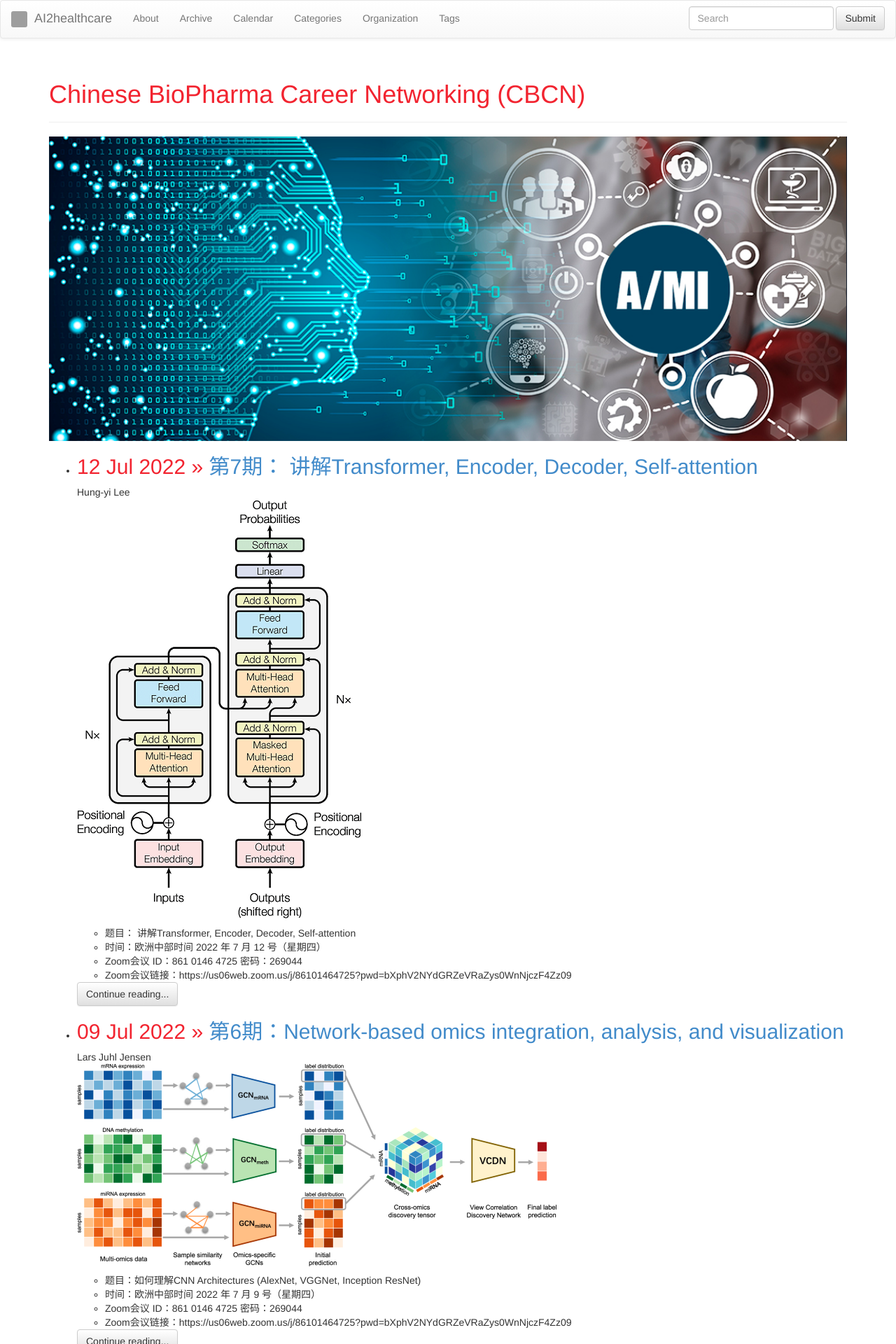
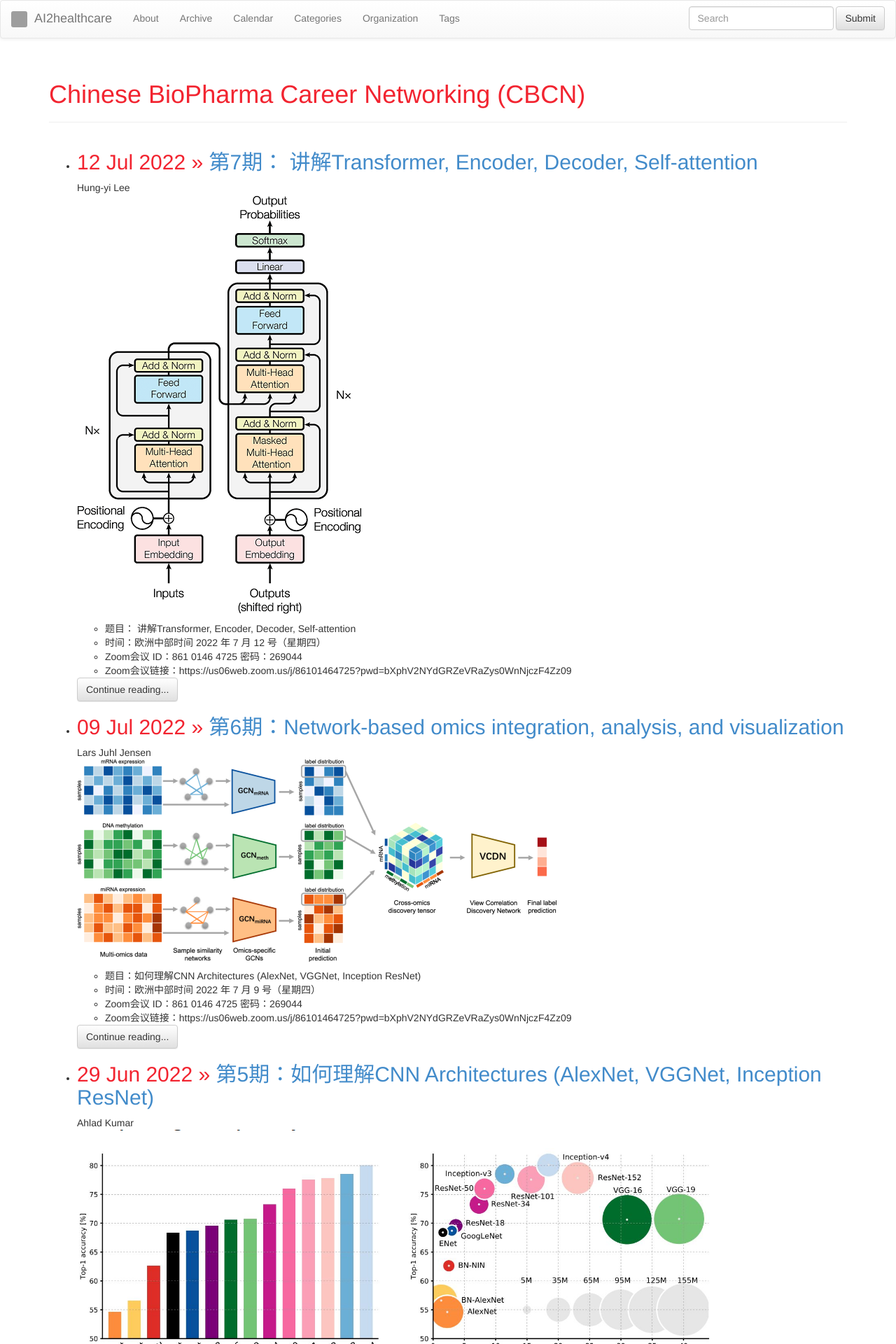
Before and after one commit to biopharmanetwork/biopharmanetwork.github.io, a Jekyll site: the page built from index.md, in a window 1280 px wide. Shown: the top 1920 px of the page at 70% size. Built offline with Jekyll 4.4.1, drawn with Linux system fonts in a browser that asks for light colours; nearby versions of some CDN libraries; grey boxes are pictures that could not be loaded.

Commit message:
Update index.md

```diff
--- a/index.md
+++ b/index.md
@@ -4,8 +4,6 @@ title: Chinese BioPharma Career Networking (CBCN)
 tagline:
 ---
 {% include JB/setup %}
-
-![]({{ site.url }}/images/Precision-Medicine-Ai2healthcare.png){:width="150%"}
 
 <ul class="posts">
     {% for post in site.posts %}
```
